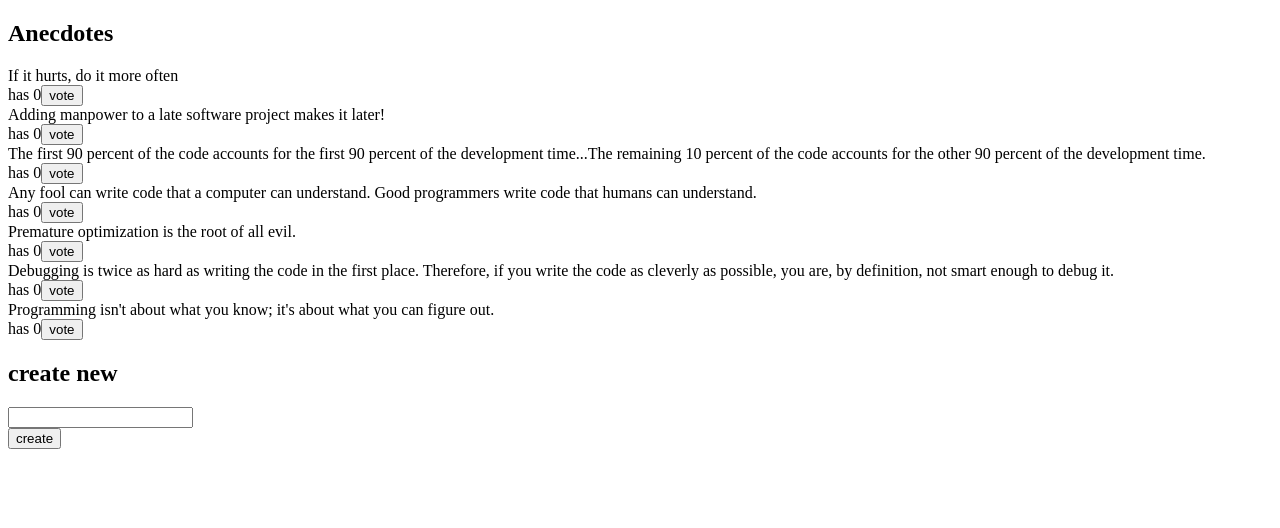
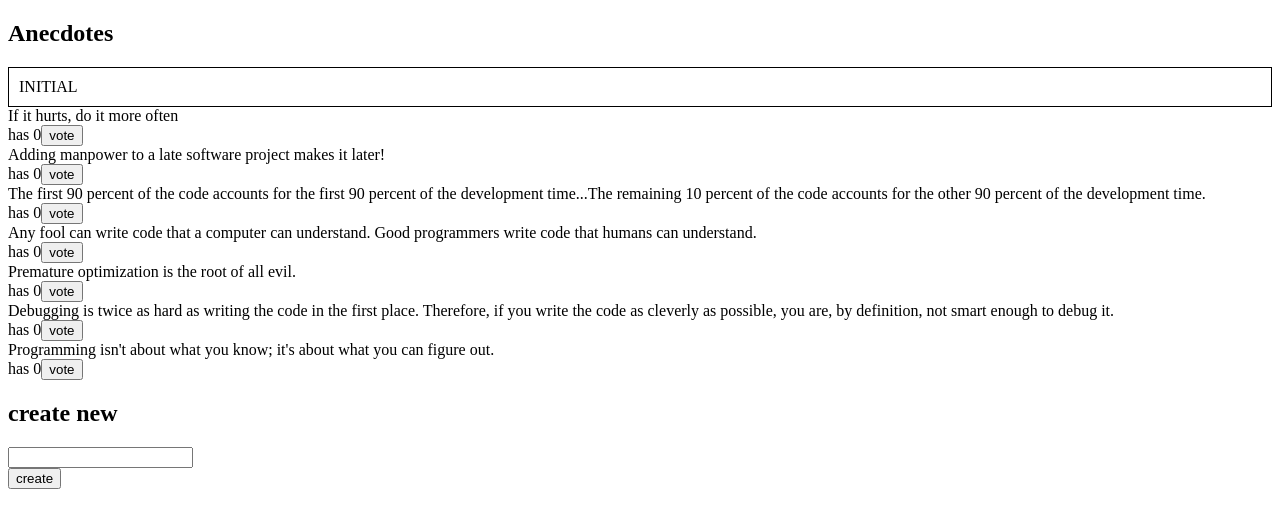
Before and after one commit to Kerman07/full-stack-open, a React (Create React App) app in the folder part6/redux-anecdotes/: page / in a window 1280 px wide. Shown: the top 528 px of the page. Built offline with nearby package versions, Linux system fonts and the light colour scheme.

Commit message:
6.10: Better anecdotes step8

```diff
--- a/part6/redux-anecdotes/src/App.js
+++ b/part6/redux-anecdotes/src/App.js
@@ -1,11 +1,13 @@
 import React from "react";
 import AnecdoteForm from "./components/AnecdoteForm";
 import AnecdoteList from "./components/AnecdoteList";
+import Notification from "./components/Notification";
 
 const App = () => {
   return (
     <div>
       <h2>Anecdotes</h2>
+      <Notification />
       <AnecdoteList />
       <AnecdoteForm />
     </div>
--- a/part6/redux-anecdotes/src/components/AnecdoteList.js
+++ b/part6/redux-anecdotes/src/components/AnecdoteList.js
@@ -3,7 +3,7 @@ import { castVote } from "../reducers/anecdoteReducer";
 
 const AnecdoteList = () => {
   const anecdotes = useSelector((state) =>
-    state.sort((a, b) => b.votes - a.votes)
+    state.anecdotes.sort((a, b) => b.votes - a.votes)
   );
   const dispatch = useDispatch();
 
--- a/part6/redux-anecdotes/src/components/Notification.js
+++ b/part6/redux-anecdotes/src/components/Notification.js
@@ -1,17 +1,14 @@
-
-import React from 'react'
+import React from "react";
+import { useSelector } from "react-redux";
 
 const Notification = () => {
+  const notification = useSelector((state) => state.notification);
   const style = {
-    border: 'solid',
+    border: "solid",
     padding: 10,
-    borderWidth: 1
-  }
-  return (
-    <div style={style}>
-      render here notification...
-    </div>
-  )
-}
+    borderWidth: 1,
+  };
+  return <div style={style}>{notification}</div>;
+};
 
-export default Notification
+export default Notification;
--- a/part6/redux-anecdotes/src/reducers/anecdoteReducer.js
+++ b/part6/redux-anecdotes/src/reducers/anecdoteReducer.js
@@ -20,7 +20,7 @@ const asObject = (anecdote) => {
 
 const initialState = anecdotesAtStart.map(asObject);
 
-const reducer = (state = initialState, action) => {
+const anecdoteReducer = (state = initialState, action) => {
   console.log("state now: ", state);
   console.log("action", action);
   switch (action.type) {
@@ -59,4 +59,4 @@ export const createAnecdote = (content) => {
   };
 };
 
-export default reducer;
+export default anecdoteReducer;
--- /dev/null
+++ b/part6/redux-anecdotes/src/reducers/notificationReducer.js
@@ -0,0 +1,7 @@
+const initialMessage = "INITIAL";
+
+const notificationReducer = (state = initialMessage, action) => {
+  return state;
+};
+
+export default notificationReducer;
--- a/part6/redux-anecdotes/src/store.js
+++ b/part6/redux-anecdotes/src/store.js
@@ -1,6 +1,12 @@
-import { createStore } from "redux";
-import reducer from "./reducers/anecdoteReducer";
+import { createStore, combineReducers } from "redux";
+import anecdoteReducer from "./reducers/anecdoteReducer";
+import notificationReducer from "./reducers/notificationReducer";
 import { composeWithDevTools } from "redux-devtools-extension";
+
+const reducer = combineReducers({
+  anecdotes: anecdoteReducer,
+  notification: notificationReducer,
+});
 
 const store = createStore(reducer, composeWithDevTools());
 
```
